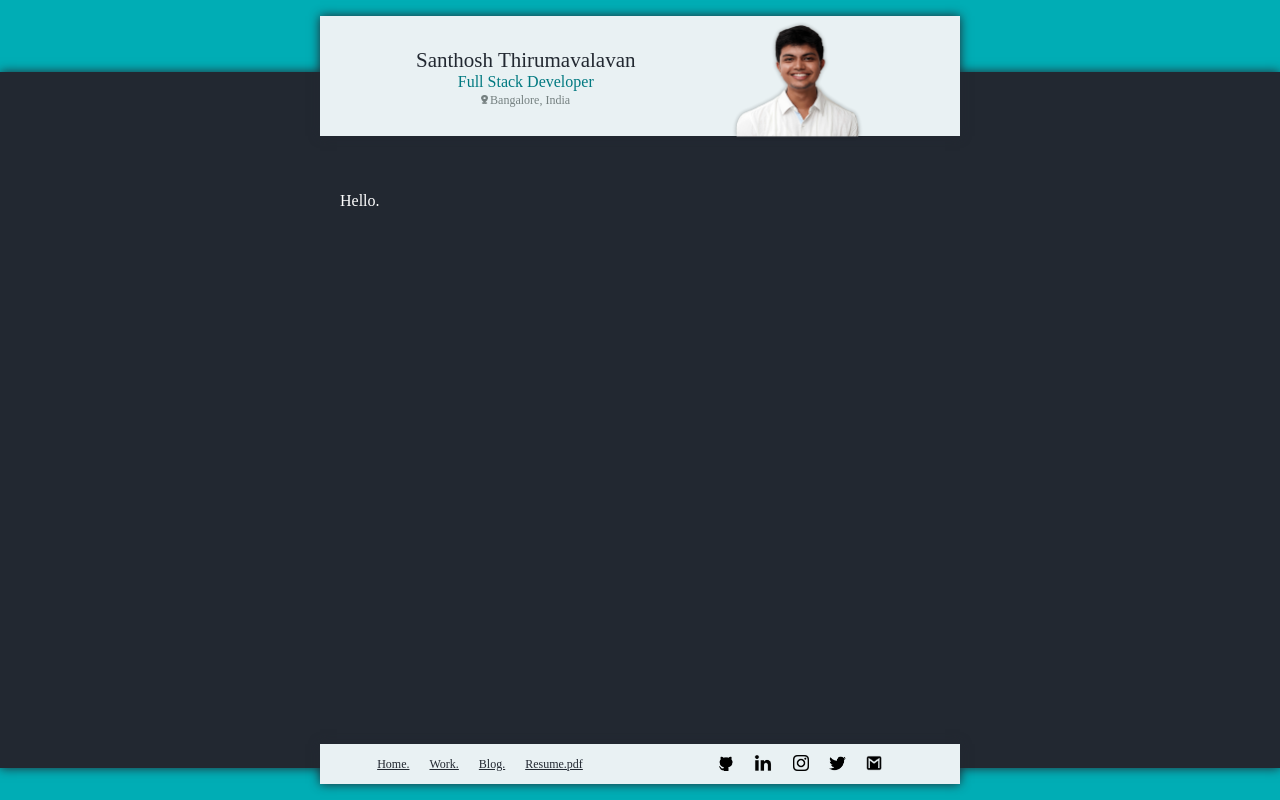
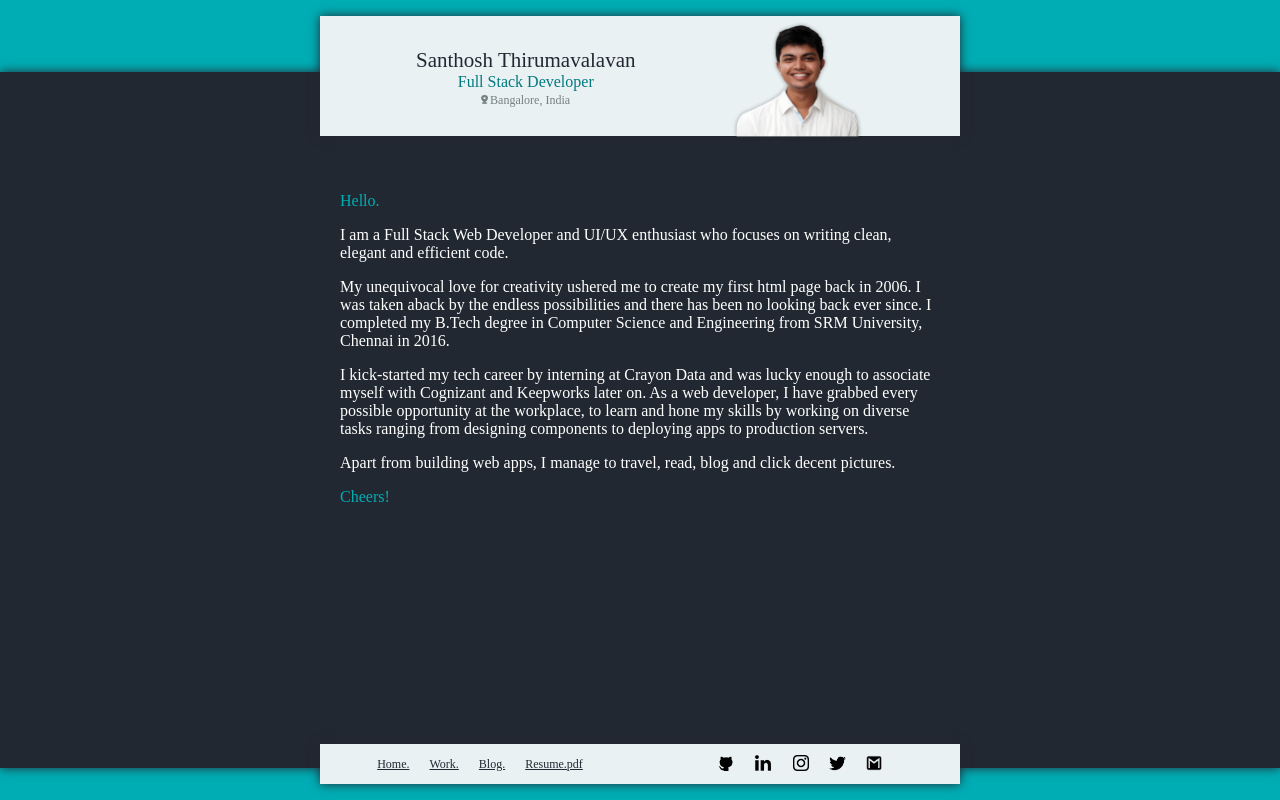
Before and after one commit to iamsantto/dev-portfolio, a React (Create React App) app: page / in a window 1280 px wide. Built offline with nearby package versions, Linux system fonts and the light colour scheme.

Commit message:
added about content

```diff
--- a/src/components/About.js
+++ b/src/components/About.js
@@ -1,11 +1,13 @@
 import React from 'react';
 
+import '../css/about.css'
 import { ABOUT } from '../constants/app'
 
 function About() {
   return <div className="Content About">
     <span>{ABOUT.header}</span>
-    <p>{ABOUT.text}</p>
+    {ABOUT.body.map(content => <p>{content}</p>)}
+    <span>{ABOUT.footer}</span>
   </div>
 }
 
--- a/src/constants/app.js
+++ b/src/constants/app.js
@@ -9,8 +9,18 @@ export const HEADER = {
 };
 
 export const ABOUT = {
+  body: [
+    'I am a Full Stack Web Developer and UI/UX enthusiast who focuses on writing clean, elegant and efficient code.',
+    `My unequivocal love for creativity ushered me to create my first html page back in 2006. I was taken aback by
+    the endless possibilities and there has been no looking back ever since. I completed my B.Tech degree in Computer Science and
+    Engineering from SRM University, Chennai in 2016.`,
+    `I kick-started my tech career by interning at Crayon Data and was lucky enough to associate myself with Cognizant and
+    Keepworks later on. As a web developer, I have grabbed every possible opportunity at the workplace, to learn and hone
+    my skills by working on diverse tasks ranging from designing components to deploying apps to production servers.`,
+    `Apart from building web apps, I manage to travel, read, blog and click decent pictures.`
+  ],
+  footer: 'Cheers!',
   header: 'Hello.',
-  text: '',
   logos: []
 }
 
--- /dev/null
+++ b/src/css/about.css
@@ -0,0 +1,3 @@
+.About span {
+  color: #00adb5;
+}
```
